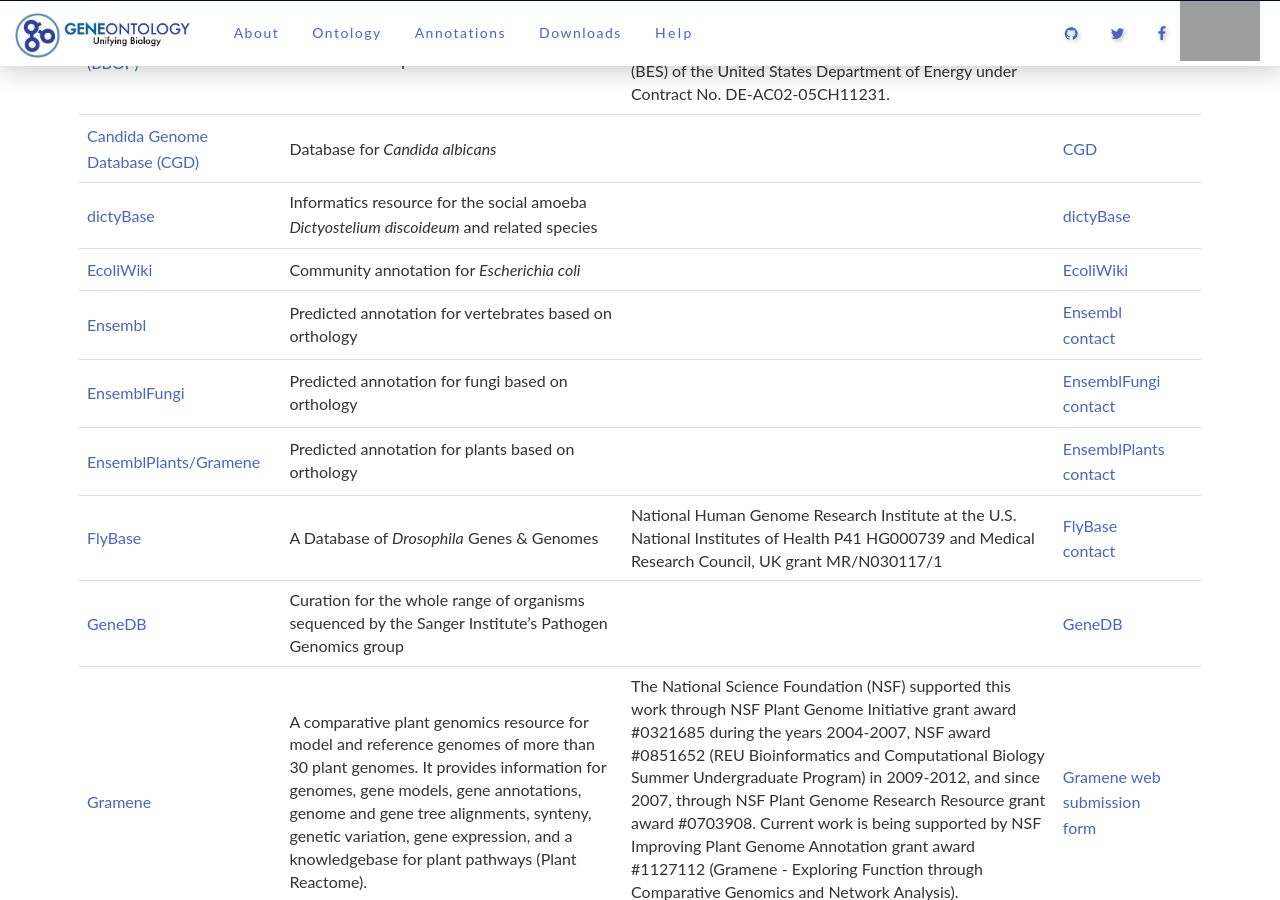
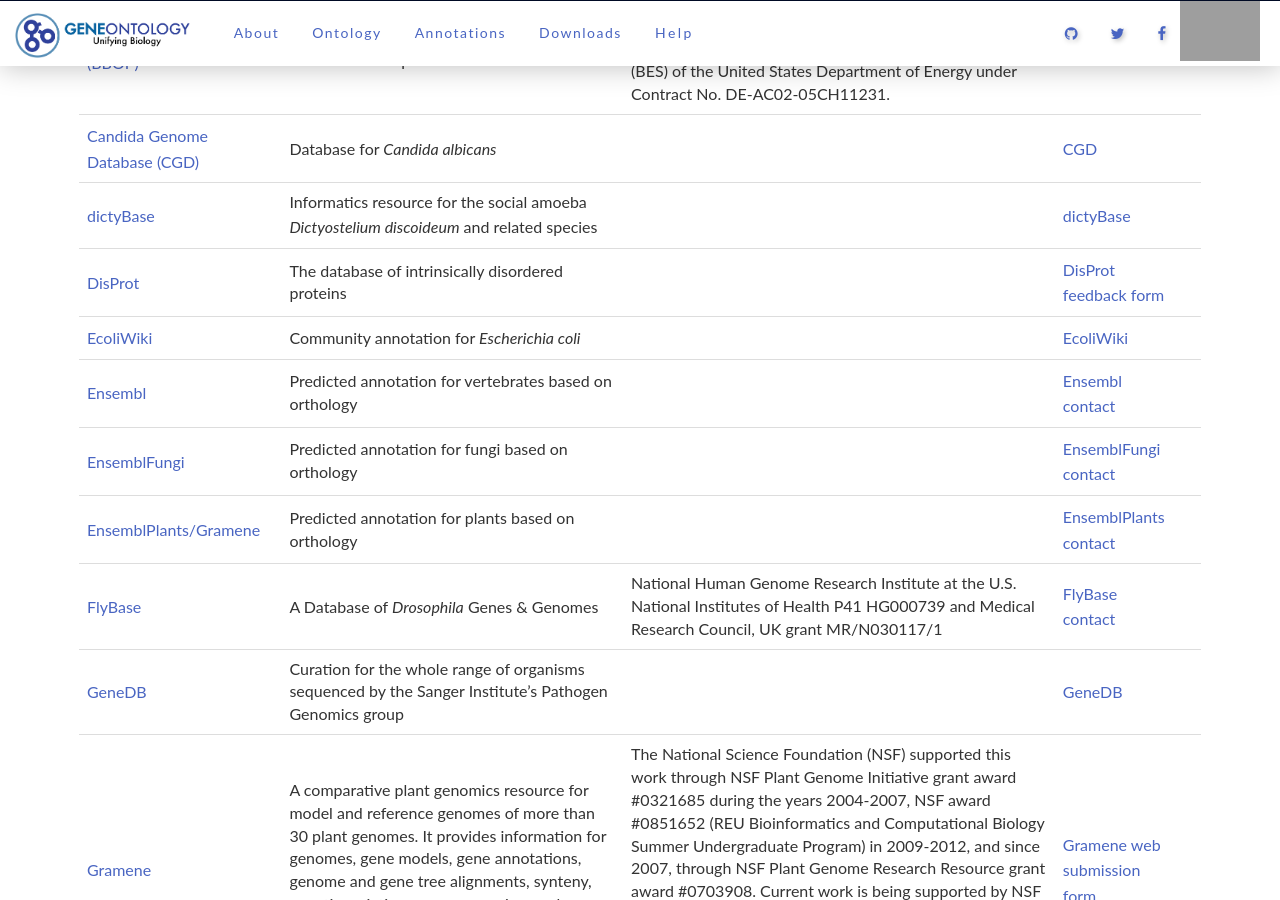
Before and after one commit to geneontology/geneontology.github.io, a Jekyll site: the page built from _docs/annotation-contributors.md, in a window 1280 px wide and 900 px high, scrolled down 768 px. Built offline with Jekyll 4.4.1, drawn with Linux system fonts in a browser that asks for light colours; nearby versions of some CDN libraries; grey boxes are pictures that could not be loaded.

Commit message:
Added disprot

```diff
--- a/_docs/annotation-contributors.md
+++ b/_docs/annotation-contributors.md
@@ -22,7 +22,8 @@
 |[Aspergillus Genome Database (AspGD)](http://www.aspergillusgenome.org){:target="blank"}| 	AspGD is an organized collection of genetic and molecular biological information about the filamentous fungi of the genus *Aspergillus* 	|  |[AspGD web submission form](http://www.aspergillusgenome.org/cgi-bin/suggestion){:target="blank"}|
 |[Berkeley Bioinformatics Open-source Projects (BBOP)](http://www.berkeleybop.org/){:target="blank"}| 	Development, use, and integration of ontologies into biological data analysis; software development| 	Subcontract of the main GO grant from the National Human Genome Research Institute (NHGRI) / National Institutes of Health (NIH) (U41) HG002273, and the Director, Office of Science, Office of Basic Energy Sciences (BES) of the United States Department of Energy under Contract No. DE-AC02-05CH11231. 	|[BBOP](http://www.berkeleybop.org/team_contact){:target="blank"}|
 |[Candida Genome Database (CGD)](http://www.candidagenome.org/){:target="blank"}| 	Database for *Candida albicans* 	 | |[CGD](http://www.candidagenome.org/cgi-bin/suggestion){:target="blank"}|
-|[dictyBase](http://dictybase.org/){:target="blank"}| 	Informatics resource for the social amoeba *Dictyostelium discoideum* and related species 	| | 	[dictyBase](mailto:dictybase@northwestern.edu)|
+|[dictyBase](http://dictybase.org/){:target="blank"}| Informatics resource for the social amoeba *Dictyostelium discoideum* and related species 		| | 	[dictyBase](mailto:dictybase@northwestern.edu)|
+|[DisProt](https://disprot.org/){:target="blank"}| The database of intrinsically disordered proteins  | | 	[DisProt feedback form](https://disprot.org/feedback)|
 |[EcoliWiki](http://ecoliwiki.net/colipedia/index.php/Welcome_to_EcoliWiki){:target="blank"}| 	Community annotation for *Escherichia coli* 	| |[EcoliWiki](mailto:ecoliwiki@gmail.com)|
 |[Ensembl](http://www.ensembl.org/info/about/contact/index.html){:target="blank"}| 	Predicted annotation for vertebrates based on orthology 	 | |[Ensembl contact](http://fungi.ensembl.org/Help/Contact){:target="blank"}|
 |[EnsemblFungi](http://fungi.ensembl.org/index.html){:target="blank"}| 	Predicted annotation for fungi based on orthology 	 ||[EnsemblFungi contact](http://fungi.ensembl.org/Help/Contact){:target="blank"}|
```
